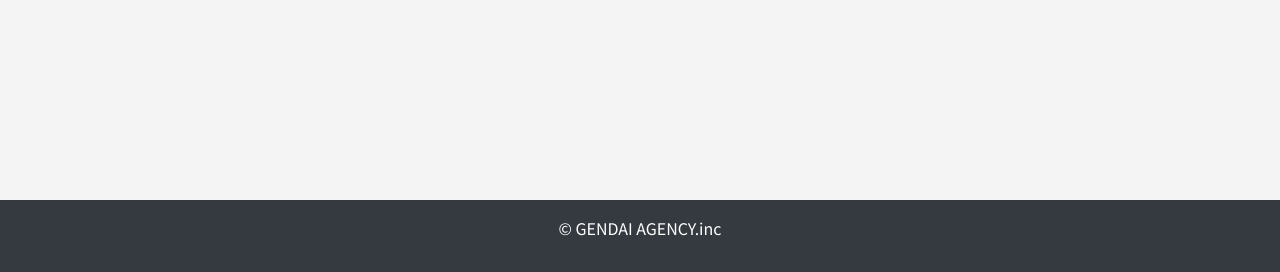
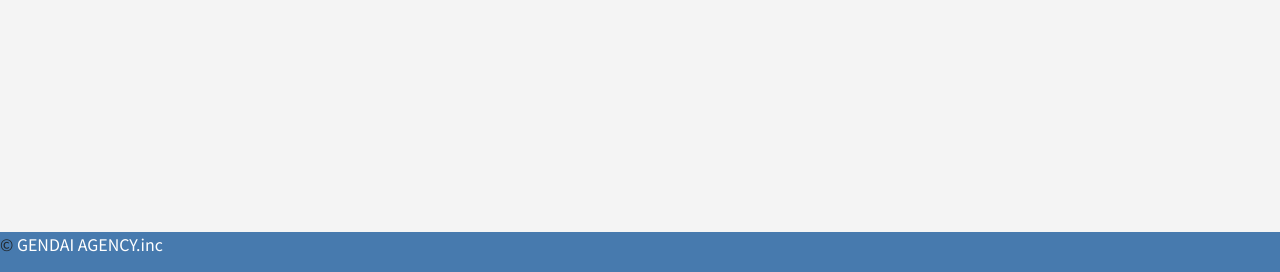
Before and after one commit to rejirejireji/keyword_generate, a Flask app: page / in a window 1280 px wide. Shown: the part 528-800 px from the top of the page. Run offline with Flask 3, Linux system fonts and the light colour scheme; some libraries are stand-ins or nearby versions.

Commit message:
フッターのCSSを当てました

```diff
--- a/static/style.css
+++ b/static/style.css
@@ -11,12 +11,12 @@ header {
 
 }
 
-footer {
+#footer {
     position: fixed;
     bottom: 0;
     width: 100%;
     z-index: 1030;
-    background-color: #F4F4F4;
+    background-color: #477aae;
 }
 
 body {
@@ -28,7 +28,6 @@ body {
 
 main {
     margin-top: 80px;
-    margin-left: 200px;
     margin-bottom: 60px;
     overflow: auto;
 }
@@ -113,7 +112,6 @@ main {
 
 .main-container {
     display: flex;
-    justify-content: center;
 }
 
 #keywordGeneratorContent {
--- a/template/template.html
+++ b/template/template.html
@@ -165,7 +165,7 @@
     </div>
     </div>
 
-    <footer class="bg-dark text-white text-center py-3">
+    <footer  id="footer">
         <p>
             &copy; <a href="https://www.gendai-a.co.jp/" class="text-white" style="text-decoration: none;">GENDAI
                 AGENCY.inc</a>
```
